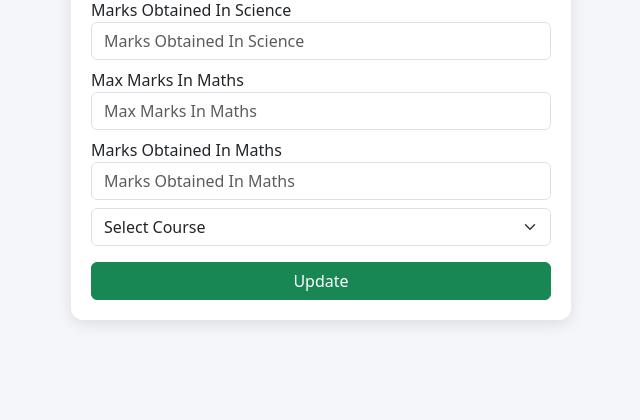
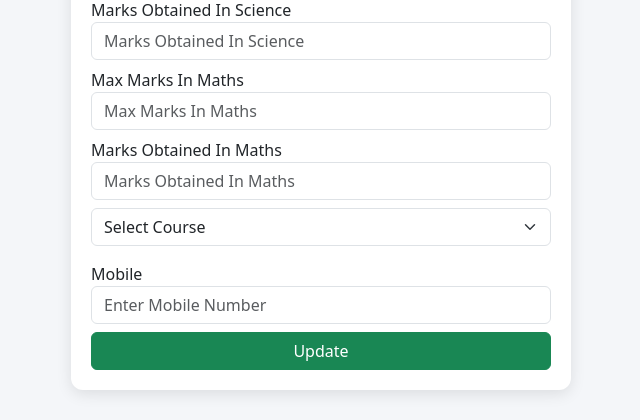
Before and after one commit to Praveen8584/postgre, a Flask app: page /edit/1 in a window 1280 px wide. Shown: the part 1967-2387 px from the top of the page, without its empty margins (319-959 px from the left). Before the commit the page ends 2291 px from the top, so only its background shows below. Run offline with Flask 3, Linux system fonts and the light colour scheme; a database or web service that is not in the repository returns one stand-in record (values such as "Sample title"); some libraries are stand-ins or nearby versions.

Commit message:
Update edit.html

```diff
--- a/templates/edit.html
+++ b/templates/edit.html
@@ -223,6 +223,10 @@
                 </select>
             </div>
 
+            <div class="mb-2"><label>Mobile</label>
+                <input type="text" name="mobile" value="{{student.mobile}}" class="form-control" placeholder="Enter Mobile Number" required>
+            </div>
+
             <button type="submit" class="btn btn-success w-100">Update</button>
 
         </form>
```
